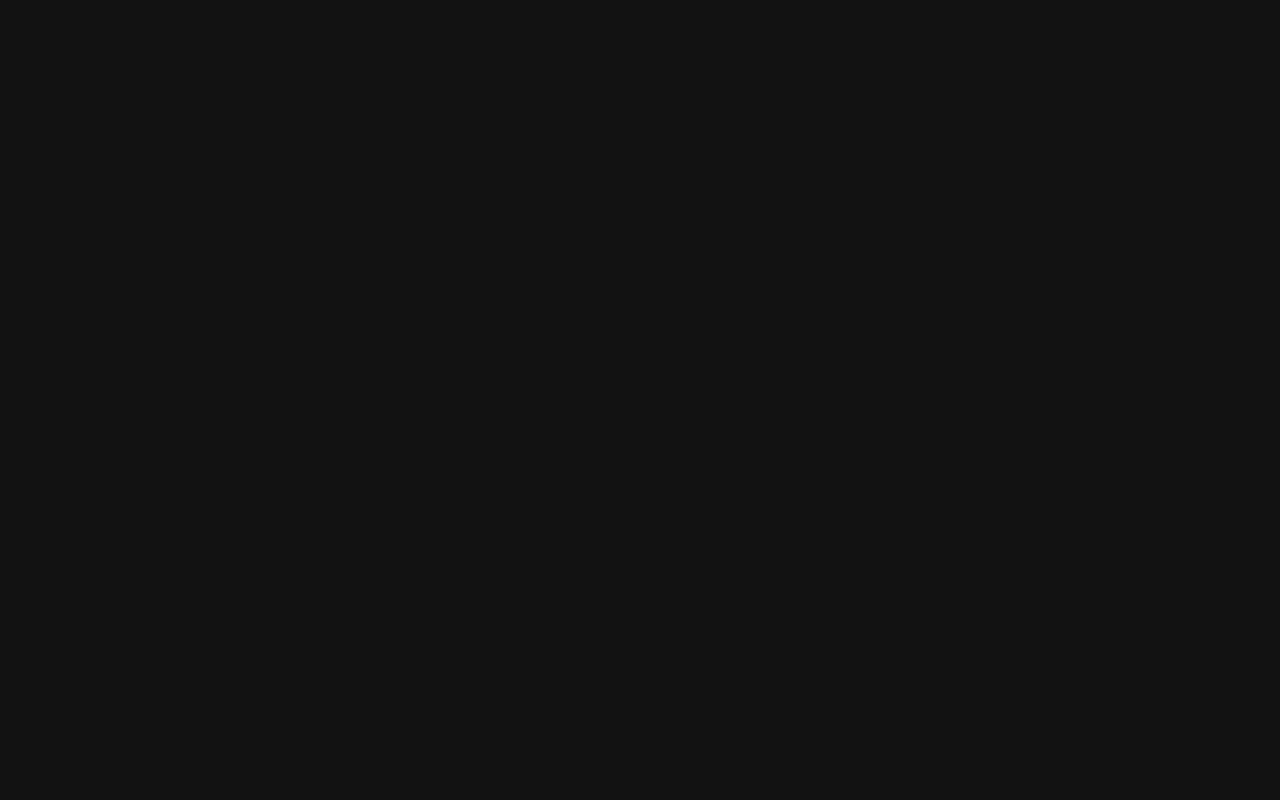
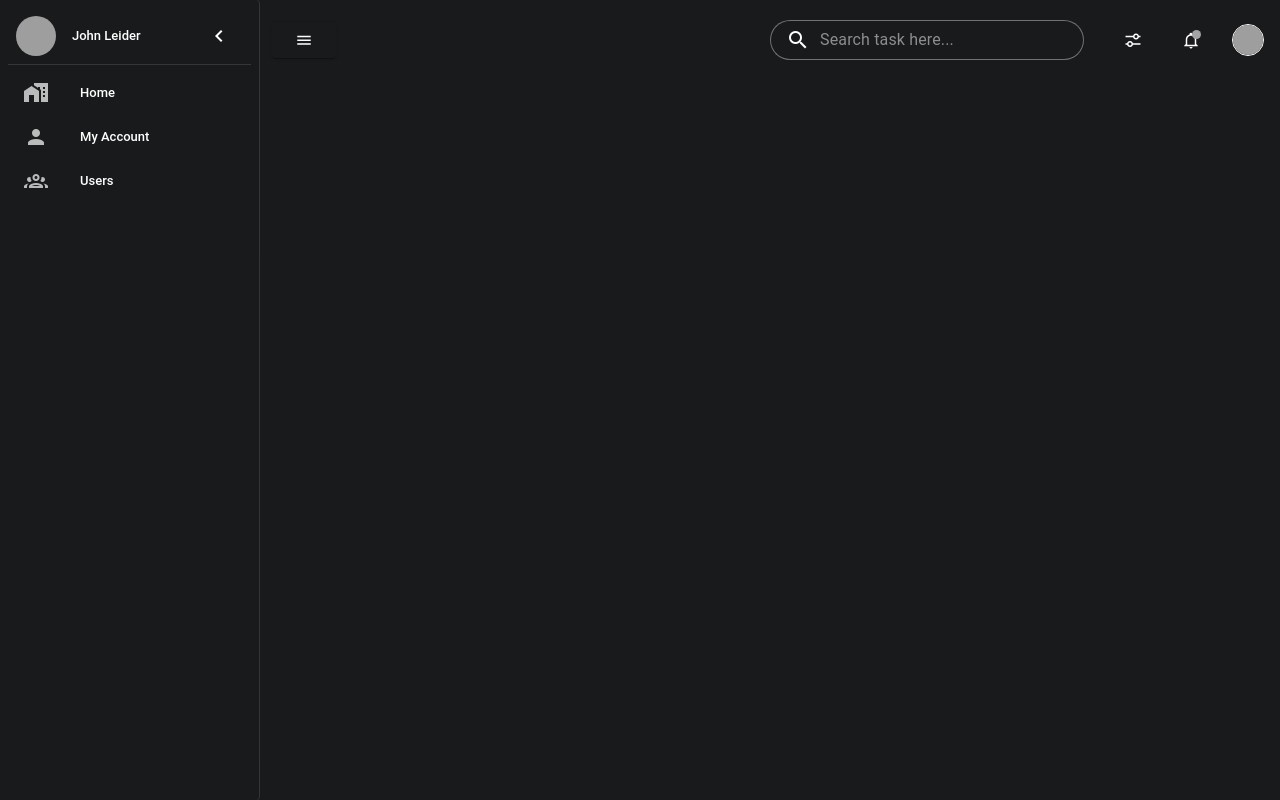
Before and after one commit to BagasKelana/nuxt-exercise, a Nuxt app: page / in a window 1280 px wide. Before the commit this address had no page. Built offline with nearby package versions, Linux system fonts and the light colour scheme; grey boxes are pictures that could not be loaded.

Commit message:
feat: default layout

```diff
--- /dev/null
+++ b/layouts/default.vue
@@ -0,0 +1,13 @@
+<template>
+  <v-app>
+    <Drawer />
+    <Navbar />
+    <v-main>
+      <slot />
+    </v-main>
+  </v-app>
+</template>
+
+<script setup></script>
+
+<style lang="scss" scoped></style>
```
